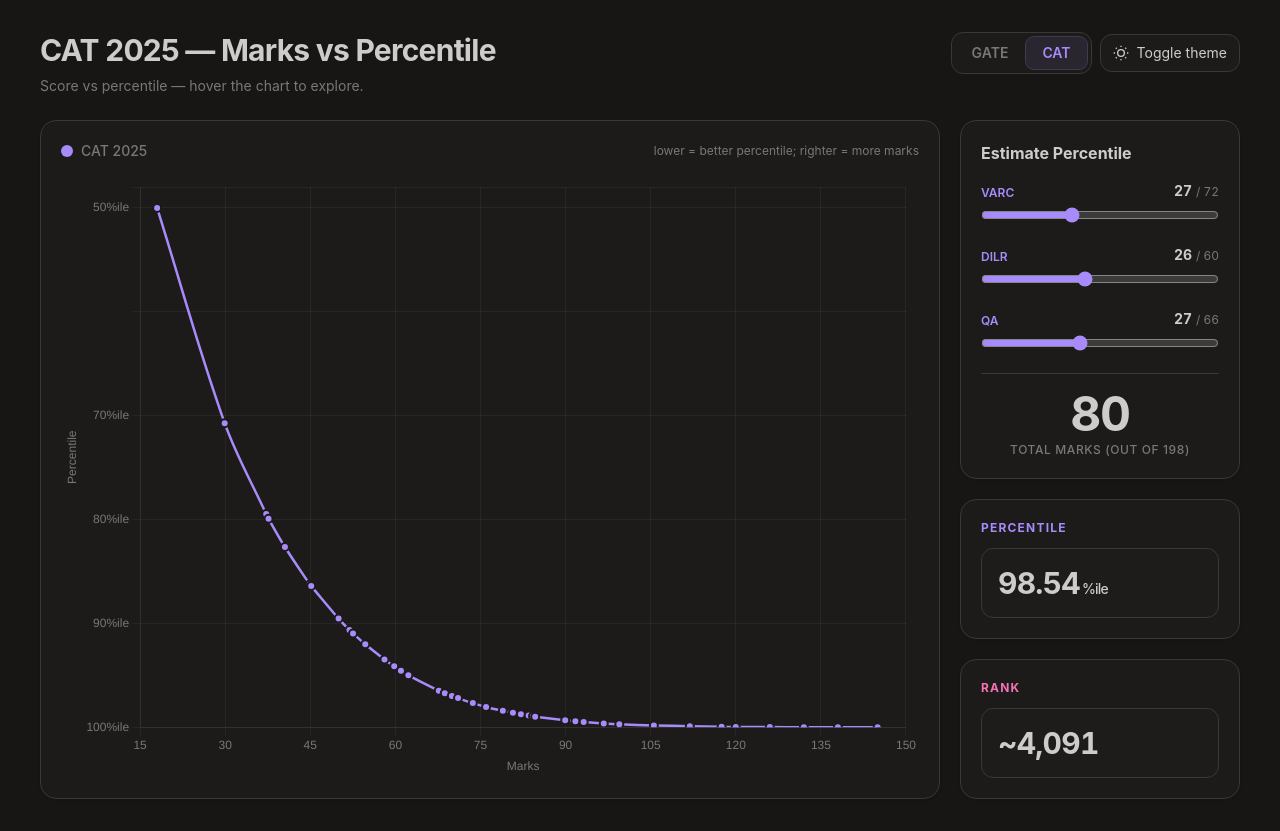
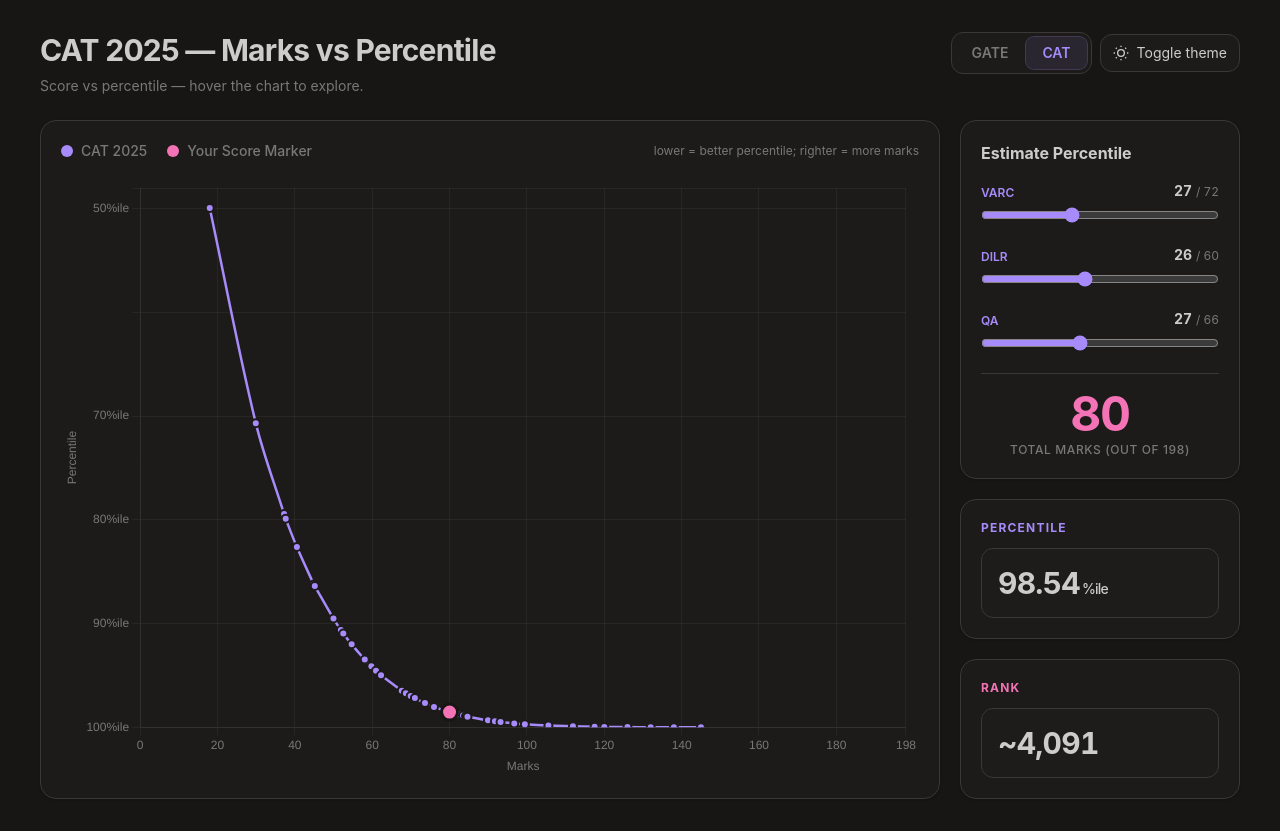
Before and after one commit to ilvoirr/GATE-CSE-RANKS-TO-MARKS-INTERPOLATION, a Next.js app: page / in a window 1280 px wide. Both pictures are taken after a click on the button "CAT". Built offline with nearby package versions, Linux system fonts and the light colour scheme.

Commit message:
few more changes

```diff
--- a/src/app/page.tsx
+++ b/src/app/page.tsx
@@ -87,7 +87,6 @@
 
 function interpolateCAT(marks: number): { r: number; p: number } {
   const sorted = [...CAT_DATA].sort((a, b) => b.m - a.m);
-  // Hard clamp to actual data boundaries — no extrapolation beyond top/bottom
   if (marks >= sorted[0].m) return { r: sorted[0].r, p: sorted[0].p };
   if (marks <= sorted[sorted.length - 1].m) return { r: sorted[sorted.length - 1].r, p: sorted[sorted.length - 1].p };
   for (let i = 0; i < sorted.length - 1; i++) {
@@ -135,9 +134,9 @@
   const [isDark, setIsDark] = useState(true);
   const [mode, setMode] = useState<ExamMode>("gate");
 
-  // Independent state for GATE & CAT to prevent conflicts
+  // Independent state for GATE & CAT
   const [gateMarks, setGateMarks] = useState(62);
-  const [catScores, setCatScores] = useState({ varc: 27, dilr: 26, qa: 27 }); // defaults to 80 total
+  const [catScores, setCatScores] = useState({ varc: 27, dilr: 26, qa: 27 });
 
   const [hover, setHover] = useState<HoverInfo>(null);
 
@@ -172,6 +171,7 @@
     if (!canvasRef.current) return;
     const gridColor = isDark ? "rgba(255,255,255,0.05)" : "rgba(0,0,0,0.06)";
     const tickColor = isDark ? "#797876" : "#7a7974";
+    const pageBg    = isDark ? "#171614" : "#f7f6f2";
 
     chartRef.current?.destroy();
     const ctx = canvasRef.current.getContext("2d");
@@ -190,6 +190,7 @@
               pointBorderColor: isDark ? "#1c1b19" : "#f9f8f5",
               pointBorderWidth: 2, pointRadius: 4, pointHoverRadius: 6,
               borderWidth: 2.5, tension: 0.35, fill: false,
+              order: 1,
             },
             {
               label: "2025",
@@ -199,7 +200,20 @@
               pointBorderColor: isDark ? "#1c1b19" : "#f9f8f5",
               pointBorderWidth: 2, pointRadius: 4, pointHoverRadius: 6,
               borderWidth: 2.5, tension: 0.35, fill: false,
+              order: 2,
             },
+            // Dynamic dot dataset for slider tracking
+            {
+              label: "Current 2026",
+              data: [],
+              pointBackgroundColor: isDark ? "#4f98a3" : "#01696f",
+              pointBorderColor: pageBg,
+              pointBorderWidth: 3,
+              pointRadius: 8,
+              pointHoverRadius: 8,
+              showLine: false,
+              order: 0,
+            }
           ],
         },
         options: {
@@ -208,7 +222,7 @@
           hover: { mode: undefined },
           scales: {
             x: {
-              type: "linear", min: 35, max: 100,
+              type: "linear", min: 30, max: 100,
               title: { display: true, text: "Marks", color: tickColor },
               ticks: { color: tickColor, stepSize: 10 },
               grid: { color: gridColor }, border: { color: gridColor },
@@ -232,7 +246,8 @@
       chartRef.current = new Chart(ctx, {
         type: "line",
         data: {
-          datasets: [{
+          datasets: [
+            {
               label: "CAT 2025",
               data: catSorted.map((d) => ({ x: d.m, y: 100 - d.p })),
               borderColor: isDark ? "#a78bfa" : "#6d28d9",
@@ -240,7 +255,21 @@
               pointBorderColor: isDark ? "#1c1b19" : "#f9f8f5",
               pointBorderWidth: 2, pointRadius: 4, pointHoverRadius: 6,
               borderWidth: 2.5, tension: 0.35, fill: false,
-          }],
+              order: 1,
+            },
+            // Dynamic dot dataset for slider tracking
+            {
+              label: "Your Score",
+              data: [],
+              pointBackgroundColor: isDark ? "#f472b6" : "#be185d",
+              pointBorderColor: pageBg,
+              pointBorderWidth: 3,
+              pointRadius: 8,
+              pointHoverRadius: 8,
+              showLine: false,
+              order: 0,
+            }
+          ],
         },
         options: {
           responsive: true, maintainAspectRatio: false,
@@ -248,9 +277,9 @@
           hover: { mode: undefined },
           scales: {
             x: {
-              type: "linear", min: 15, max: 150,
+              type: "linear", min: 0, max: 198,
               title: { display: true, text: "Marks", color: tickColor },
-              ticks: { color: tickColor, stepSize: 15 },
+              ticks: { color: tickColor, stepSize: 20 },
               grid: { color: gridColor }, border: { color: gridColor },
             },
             y: {
@@ -279,10 +308,25 @@
     }
   }, [isDark, mode]);
 
+  // Handle Chart Creation
   useEffect(() => {
     buildChart();
     return () => { chartRef.current?.destroy(); };
   }, [buildChart]);
+
+  // Handle Smooth Point Updates (Without re-rendering the whole chart)
+  useEffect(() => {
+    const chart = chartRef.current;
+    if (!chart) return;
+
+    if (mode === "gate" && chart.data.datasets.length >= 3) {
+      chart.data.datasets[2].data = [{ x: gateMarks, y: interpolateRank(GATE_2026, gateMarks) }];
+      chart.update('none'); // 'none' prevents animation lag for smooth dragging
+    } else if (mode === "cat" && chart.data.datasets.length >= 2) {
+      chart.data.datasets[1].data = [{ x: catTotal, y: 100 - interpolateCAT(catTotal).p }];
+      chart.update('none');
+    }
+  }, [gateMarks, catTotal, mode]);
 
   useEffect(() => {
     setHover(null);
@@ -310,13 +354,13 @@
     }
 
     if (mode === "gate") {
-      const c = Math.min(100, Math.max(35, marksAtCursor));
+      const c = Math.min(100, Math.max(30, marksAtCursor));
       setHover({ x: tx, y: Math.max(8, mouseY - 44), marks: c,
         r26: interpolateRank(GATE_2026, c),
         r25: interpolateRank(GATE_2025, c),
       });
     } else {
-      const c = Math.min(145, Math.max(18, marksAtCursor));
+      const c = Math.min(198, Math.max(0, marksAtCursor));
       const { r, p } = interpolateCAT(c);
       setHover({ x: tx, y: Math.max(8, mouseY - 44), marks: c, catR: r, catP: p });
     }
@@ -398,6 +442,10 @@
               <div className={`flex items-center gap-2 text-xs sm:text-sm font-medium ${muted}`}>
                 <span className="w-3 h-3 rounded-full shrink-0" style={{ background: accentCat }} />
                 CAT 2025
+              </div>
+              <div className={`flex items-center gap-2 text-xs sm:text-sm font-medium ${muted}`}>
+                <span className="w-3 h-3 rounded-full shrink-0" style={{ background: accentCat2 }} />
+                Your Score Marker
               </div>
               <span className={`text-xs ${muted} ml-auto`}> lower = better percentile; righter = more marks</span>
             </div>
@@ -552,7 +600,7 @@
 
               {/* Total Sum Display */}
               <div className="pt-4 mt-2 border-t" style={{ borderColor: isDark ? "#393836" : "#d4d1ca" }}>
-                <div className="text-4xl sm:text-5xl font-bold tabular-nums text-center mb-1 tracking-tight">
+                <div className="text-4xl sm:text-5xl font-bold tabular-nums text-center mb-1 tracking-tight" style={{ color: accentCat2 }}>
                   {catTotal}
                 </div>
                 <p className={`text-[10px] sm:text-xs text-center font-medium uppercase tracking-wider ${muted}`}>
```
Lines whose indentation alone changed are shown as unchanged.
